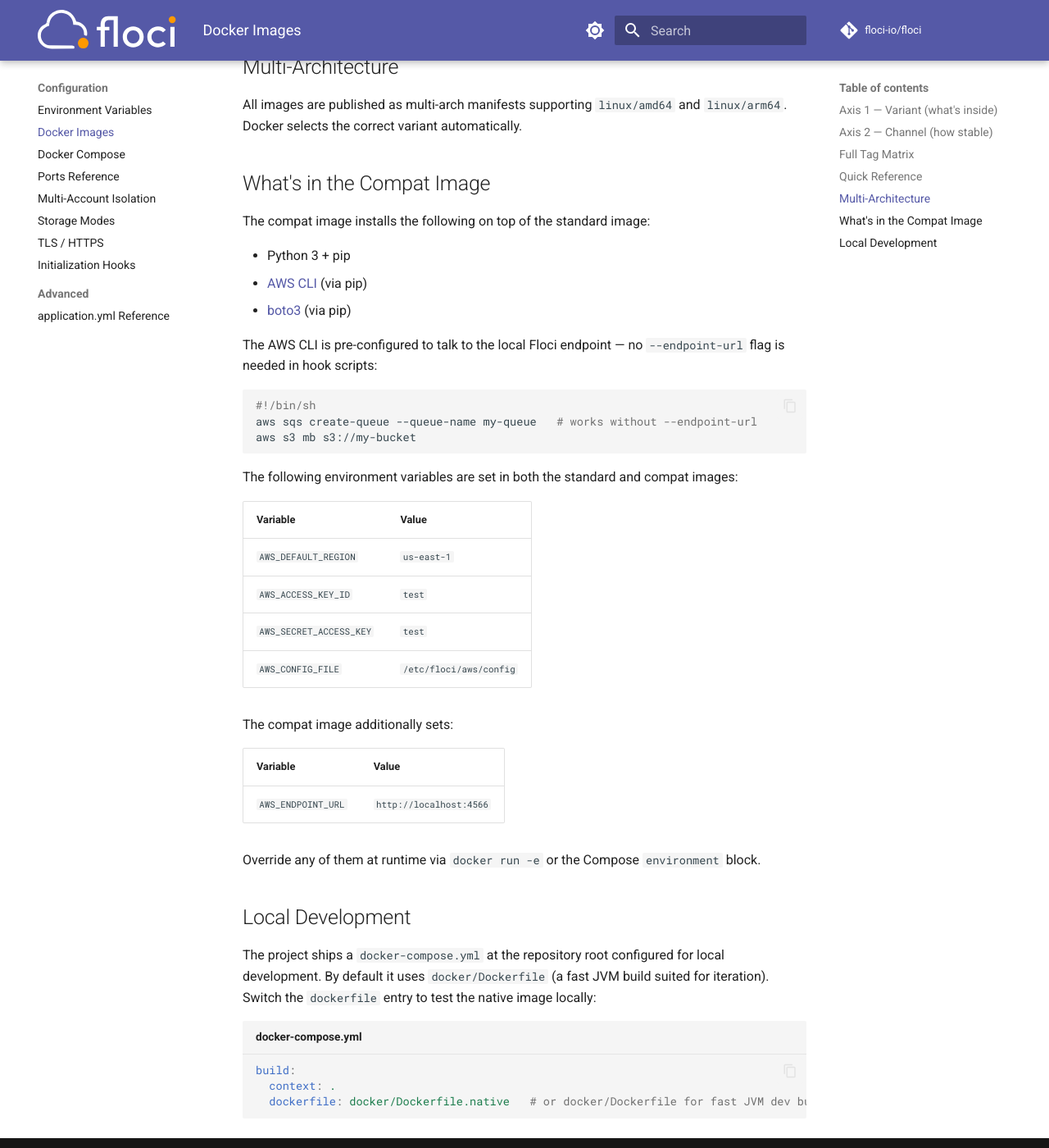
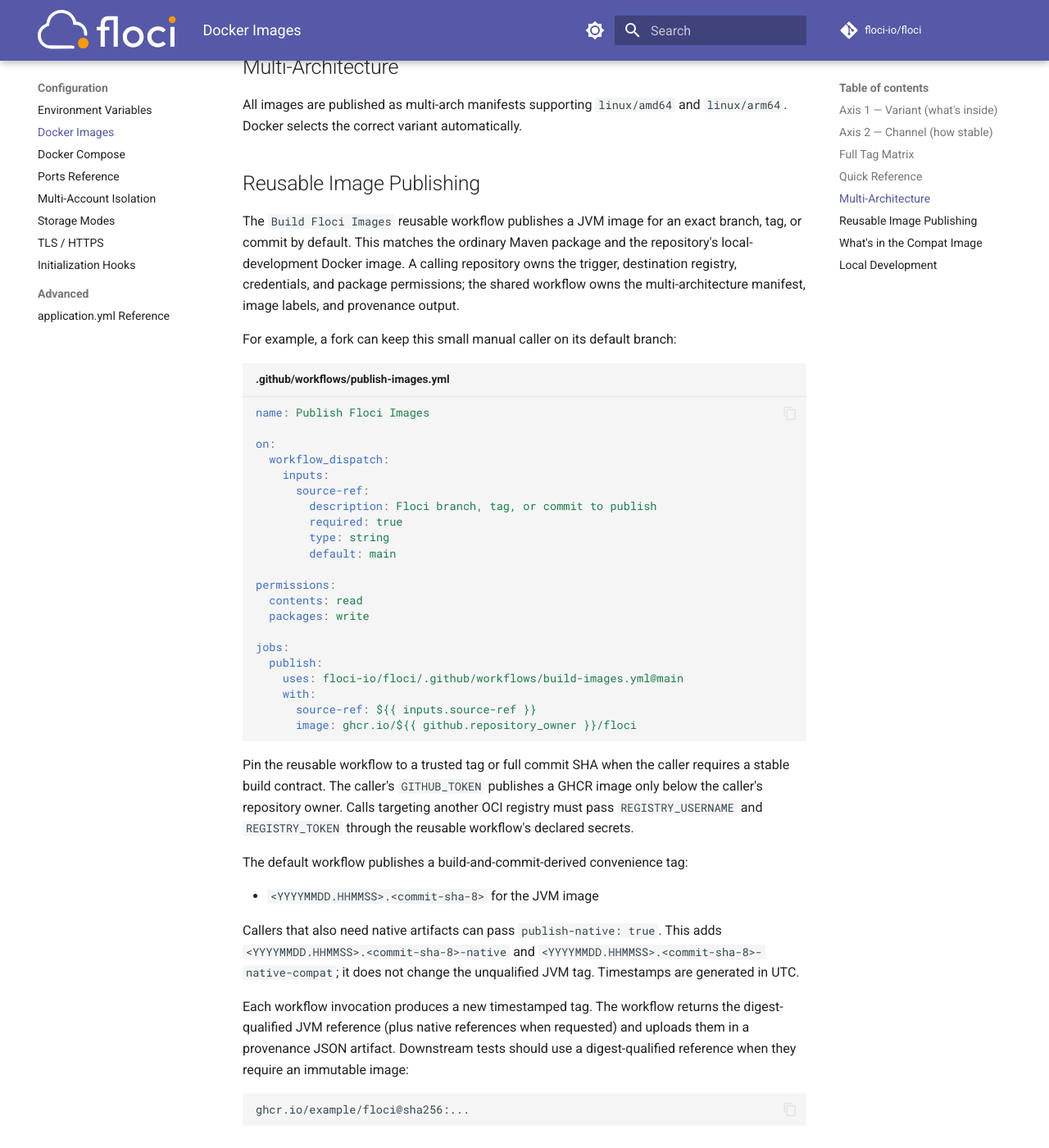
Before and after one commit to ryan00x/aws-terraform-ci-validation, an MkDocs documentation site: the page built from docs/configuration/docker-images.md, in a window 1280 px wide and 1400 px high, scrolled down 1895 px. Shown: the whole window at 82% size. Built offline with MkDocs 1.6.1 and Material for MkDocs 9.7.7, drawn with Linux system fonts in a browser that asks for light colours; comment, search, counter and statistics services are not loaded; some of the changed text lies outside the part shown.

Commit message:
ci: add reusable JVM and native image publishing (#1936)
* ci: add reusable image publishing

Provide a workflow_call contract that builds native amd64 and arm64 artifacts and publishes native and compat multi-architecture images for an exact caller-selected source revision. Keep registry authority in the caller and return immutable digest references plus provenance for downstream tests.

* fix(docker): use glibc in JVM development image

Use an Ubuntu-based Java 25 runtime so the JVM image can host glibc-linked integrations while preserving the existing entrypoint, tooling, and architecture behavior.

* ci: publish JVM images by default

* fix(ci): harden reusable image builds

* docs(ci): clarify image registry input

* fix(docker): locate the installed AWS CLI

* fix(ci): tag images by build time and revision

````diff
--- a/docs/configuration/docker-images.md
+++ b/docs/configuration/docker-images.md
@@ -58,6 +58,65 @@ image: floci/floci:nightly
 
 All images are published as multi-arch manifests supporting `linux/amd64` and `linux/arm64`. Docker selects the correct variant automatically.
 
+## Reusable Image Publishing
+
+The `Build Floci Images` reusable workflow publishes a JVM image for an exact
+branch, tag, or commit by default. This matches the ordinary Maven package and
+the repository's local-development Docker image. A calling repository owns the
+trigger, destination registry, credentials, and package permissions; the shared
+workflow owns the multi-architecture manifest, image labels, and provenance
+output.
+
+For example, a fork can keep this small manual caller on its default branch:
+
+```yaml title=".github/workflows/publish-images.yml"
+name: Publish Floci Images
+
+on:
+  workflow_dispatch:
+    inputs:
+      source-ref:
+        description: Floci branch, tag, or commit to publish
+        required: true
+        type: string
+        default: main
+
+permissions:
+  contents: read
+  packages: write
+
+jobs:
+  publish:
+    uses: floci-io/floci/.github/workflows/build-images.yml@main
+    with:
+      source-ref: ${{ inputs.source-ref }}
+      image: ghcr.io/${{ github.repository_owner }}/floci
+```
+
+Pin the reusable workflow to a trusted tag or full commit SHA when the caller
+requires a stable build contract. The caller's `GITHUB_TOKEN` publishes a GHCR
+image only below the caller's repository owner. Calls targeting another OCI
+registry must pass `REGISTRY_USERNAME` and `REGISTRY_TOKEN` through the reusable
+workflow's declared secrets.
+
+The default workflow publishes a build-and-commit-derived convenience tag:
+
+- `<YYYYMMDD.HHMMSS>.<commit-sha-8>` for the JVM image
+
+Callers that also need native artifacts can pass `publish-native: true`. This
+adds `<YYYYMMDD.HHMMSS>.<commit-sha-8>-native` and
+`<YYYYMMDD.HHMMSS>.<commit-sha-8>-native-compat`; it does not change the
+unqualified JVM tag. Timestamps are generated in UTC.
+
+Each workflow invocation produces a new timestamped tag. The workflow returns
+the digest-qualified JVM reference (plus native references when requested) and
+uploads them in a provenance JSON artifact. Downstream tests should use a
+digest-qualified reference when they require an immutable image:
+
+```text
+ghcr.io/example/floci@sha256:...
+```
+
 ## What's in the Compat Image
 
 The compat image installs the following on top of the standard image:
@@ -93,7 +152,10 @@ Override any of them at runtime via `docker run -e` or the Compose `environment`
 
 ## Local Development
 
-The project ships a `docker-compose.yml` at the repository root configured for local development. By default it uses `docker/Dockerfile` (a fast JVM build suited for iteration). Switch the `dockerfile` entry to test the native image locally:
+The project ships a `docker-compose.yml` at the repository root configured for local development.
+By default it uses `docker/Dockerfile`, a fast Ubuntu Noble/glibc JVM image suited for iteration
+with Java 25. The release and nightly images use the native Dockerfiles described above. Switch the
+`dockerfile` entry to test the native image locally:
 
 ```yaml title="docker-compose.yml"
 build:
````
Also changed, not shown: 3 other files.
